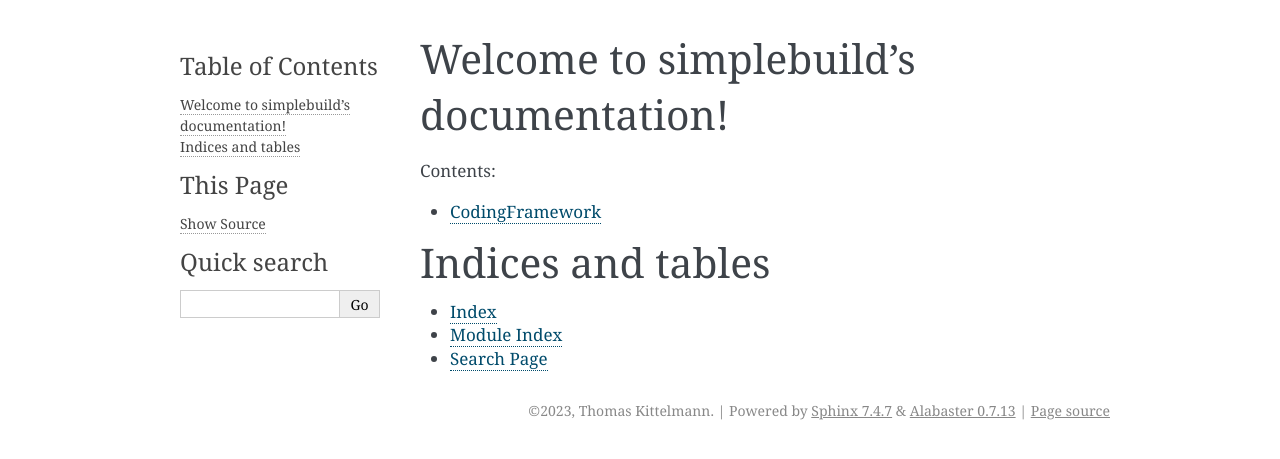
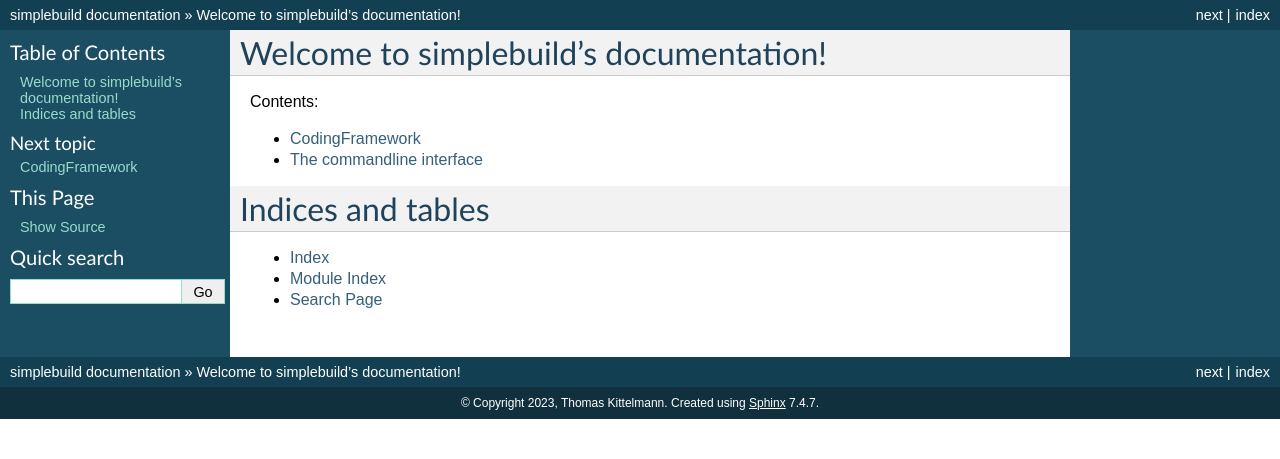
Before and after one commit to mctools/simplebuild, a Sphinx documentation site: the page built from doc/source/index.rst, in a window 1280 px wide. Shown: the top 459 px of the page. Built offline with Sphinx 7.4.7, drawn with Linux system fonts in a browser that asks for light colours.

Commit message:
Work on documentation

```diff
--- a/doc/source/conf.py
+++ b/doc/source/conf.py
@@ -13,7 +13,9 @@
 # -- General configuration ---------------------------------------------------
 # https://www.sphinx-doc.org/en/master/usage/configuration.html#general-configuration
 
-extensions = ['myst_parser']
+extensions = []
+extensions += ['myst_parser']
+extensions += ['sphinxarg.ext']
 
 templates_path = ['_templates']
 exclude_patterns = []
@@ -23,5 +25,5 @@
 # -- Options for HTML output -------------------------------------------------
 # https://www.sphinx-doc.org/en/master/usage/configuration.html#options-for-html-output
 
-html_theme = 'alabaster'
+html_theme = 'classic'
 html_static_path = ['_static']
--- a/doc/source/index.rst
+++ b/doc/source/index.rst
@@ -11,6 +11,7 @@
    :caption: Contents:
 
    CodingFramework.rst
+   cmdline.rst
 
 Indices and tables
 ==================
```
Also changed, not shown: doc/source/cmdline.rst (added, +7 -0 lines), .github/resources/publish-doc-condaenv.yml, 1 other file.
